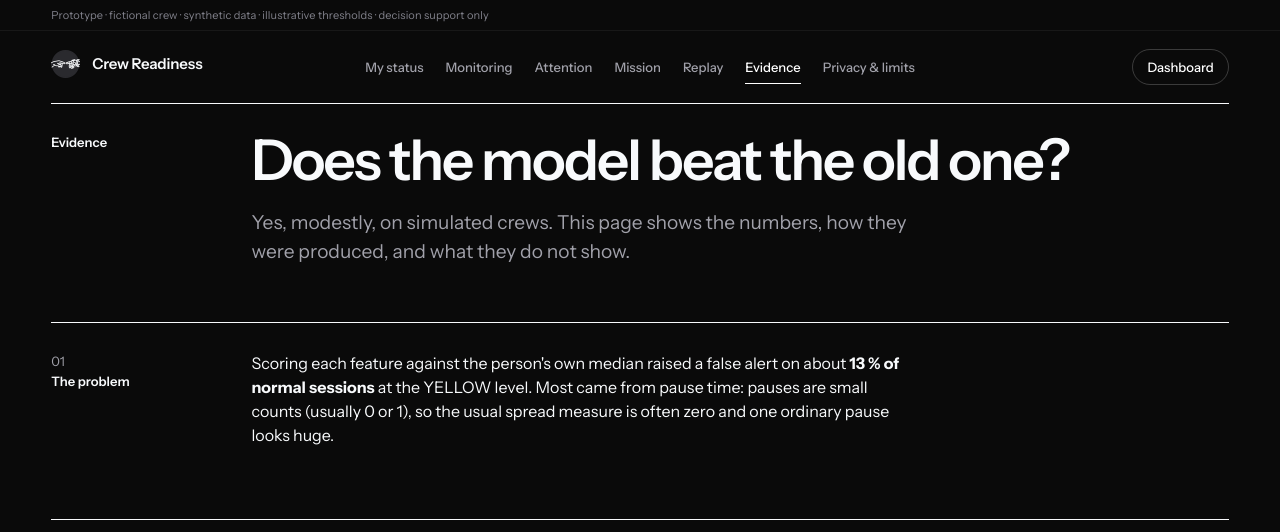
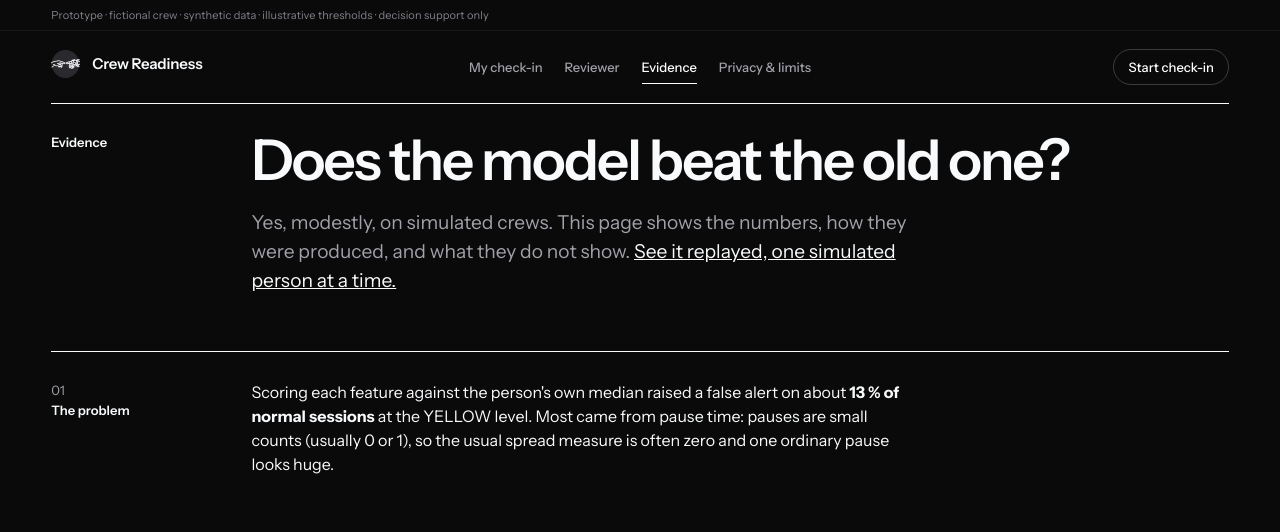
Before and after one commit to Davuddevelop/Crew-Readiness, a Flask app: page /evidence in a window 1280 px wide. Shown: the top 532 px of the page. Run offline with Flask 3, Linux system fonts and the light colour scheme.

Commit message:
S1: three doors (My check-in, Reviewer, Evidence), one action; every page still reachable
Co-Authored-By: Claude Sonnet 5.5 <noreply@anthropic.com>
Claude-Session: https://claude.ai/code/session_01R4ChaFD5FHTAXhrvoi87HX

```diff
--- a/app/static/css/style.css
+++ b/app/static/css/style.css
@@ -388,3 +388,8 @@ table.evidence td.num { font-size: 15px; }
   .brief-person, .record li { break-inside: avoid; }
   .section { padding-top: 16px; padding-bottom: 16px; }
 }
+
+.land-more { color: var(--muted); font-size: 14px; text-decoration: underline; text-underline-offset: 3px; margin-left: 8px; align-self: center; }
+.land-more:hover { color: var(--ink); }
+.nav-cta { white-space: nowrap; }
+@media (max-width: 520px) { .nav-cta-wrap { display: none; } }   /* the primary action is already the first link and the page's own button on a phone */
--- a/app/templates/attention.html
+++ b/app/templates/attention.html
@@ -7,6 +7,7 @@
     <h1 class="title">Optional attention check</h1>
     <p class="lede">A short reaction-time task offered after a YELLOW or RED advisory.
       Illustrative only. It adds context for a human reviewer and is not a medical test.</p>
+    <p class="fineprint"><a href="{{ url_for('views.me') }}">&larr; Back to My check-in</a></p>
   </div>
 </section>
 
--- a/app/templates/base.html
+++ b/app/templates/base.html
@@ -29,15 +29,12 @@
           </a>
         </div>
         <nav class="nav-links" aria-label="Primary">
-          <a href="{{ url_for('views.me') }}" class="{{ 'active' if active == 'me' }}">My status</a>
-          <a href="{{ url_for('views.monitor') }}" class="{{ 'active' if active == 'monitor' }}">Monitoring</a>
-          <a href="{{ url_for('views.attention') }}" class="{{ 'active' if active == 'attention' }}">Attention</a>
-          <a href="{{ url_for('views.mission') }}" class="{{ 'active' if active == 'mission' }}">Mission</a>
-          <a href="{{ url_for('views.replay') }}" class="{{ 'active' if active == 'replay' }}">Replay</a>
-          <a href="{{ url_for('views.evidence') }}" class="{{ 'active' if active == 'evidence' }}">Evidence</a>
+          <a href="{{ url_for('views.me') }}" class="{{ 'active' if active in ('me', 'monitor', 'attention') }}">My check-in</a>
+          <a href="{{ url_for('views.mission') }}" class="{{ 'active' if active in ('mission', 'dashboard') }}">Reviewer</a>
+          <a href="{{ url_for('views.evidence') }}" class="{{ 'active' if active in ('evidence', 'replay') }}">Evidence</a>
           <a href="{{ url_for('views.about') }}" class="{{ 'active' if active == 'about' }}">Privacy &amp; limits</a>
         </nav>
-        <div class="nav-cta-wrap"><a class="nav-cta{{ ' active' if active == 'dashboard' }}" href="{{ url_for('views.dashboard') }}">Dashboard</a></div>
+        <div class="nav-cta-wrap"><a class="nav-cta" href="{{ url_for('views.monitor') }}">Start check-in</a></div>
       </div>
     </div>
   </header>
--- a/app/templates/evidence.html
+++ b/app/templates/evidence.html
@@ -5,7 +5,7 @@
   <div class="label">Evidence</div>
   <div class="body">
     <h1 class="title">Does the model beat the old one?</h1>
-    <p class="lede">Yes, modestly, on simulated crews. This page shows the numbers, how they were produced, and what they do not show.</p>
+    <p class="lede">Yes, modestly, on simulated crews. This page shows the numbers, how they were produced, and what they do not show. <a href="{{ url_for('views.replay') }}">See it replayed, one simulated person at a time.</a></p>
   </div>
 </section>
 
--- a/app/templates/landing.html
+++ b/app/templates/landing.html
@@ -12,8 +12,9 @@
     <h1 class="land-h" aria-label="A second look before docking."><span aria-hidden="true">{% for w in ["A", "second", "look", "before", "docking."] %}<span class="w"><span style="--i:{{ loop.index0 }}">{{ w }}</span></span> {% endfor %}</span></h1>
     <p class="land-sub">A behavioural signal that sits beside crew health monitoring, not in place of it. It compares each person only with their own usual pattern and puts what changed in front of a human. It never reads what is typed. It never decides.</p>
     <div class="actions">
-      <a class="btn" href="{{ url_for('views.monitor') }}">Start monitored task</a>
-      <a class="btn btn-ghost" href="{{ url_for('views.evidence') }}">See the evidence</a>
+      <a class="btn" href="{{ url_for('views.me') }}">I'm crew: check in</a>
+      <a class="btn btn-ghost" href="{{ url_for('views.mission') }}">I'm a reviewer</a>
+      <a class="land-more" href="{{ url_for('views.evidence') }}">See the evidence</a>
     </div>
   </section>
 
--- a/app/templates/me.html
+++ b/app/templates/me.html
@@ -7,6 +7,8 @@
     <h1 class="title">Your own status, first.</h1>
     <p class="lede">Compared only with your own usual pattern, and shown to you before anyone else. It says what changed and what you can do. It never guesses the cause, and it never decides.</p>
     <p class="fineprint">If you feel unwell, tell crew medical support directly. This page cannot tell.</p>
+    <p style="margin-top:20px"><a class="btn" href="{{ url_for('views.monitor') }}" id="me-start">Start check-in</a>
+      <a href="{{ url_for('views.attention') }}" style="margin-left:16px">Responsiveness check (about a minute)</a></p>
   </div>
 </section>
 
--- a/app/templates/mission.html
+++ b/app/templates/mission.html
@@ -31,7 +31,8 @@
     <div class="label"><span class="idx">02</span>Decision support</div>
     <div class="body">
       <div id="advisory"></div>
-      <p style="margin-top:20px"><a href="{{ url_for('views.brief') }}">Open the printable brief for the reviewer</a></p>
+      <p style="margin-top:20px"><a href="{{ url_for('views.brief') }}">Open the printable brief for the reviewer</a>
+        <a href="{{ url_for('views.dashboard') }}" style="margin-left:24px">Open the full crew dashboard</a></p>
       <p class="fineprint" style="margin-top:20px">The system suggests; humans decide. It never assigns, clears or grounds anyone.</p>
     </div>
   </div>
--- a/app/templates/monitor.html
+++ b/app/templates/monitor.html
@@ -9,6 +9,7 @@
   <div class="body">
     <h1 class="title">{{ task.title }}</h1>
     <p class="lede">Routine work, passively timed. No extra test for the crew.</p>
+    <p class="fineprint"><a href="{{ url_for('views.me') }}">&larr; Back to My check-in</a></p>
   </div>
 </section>
 
```
Also changed, not shown: tests/test_assets.py (+1 -1 lines), tests/test_navigation.py (added, +25 -0 lines).
